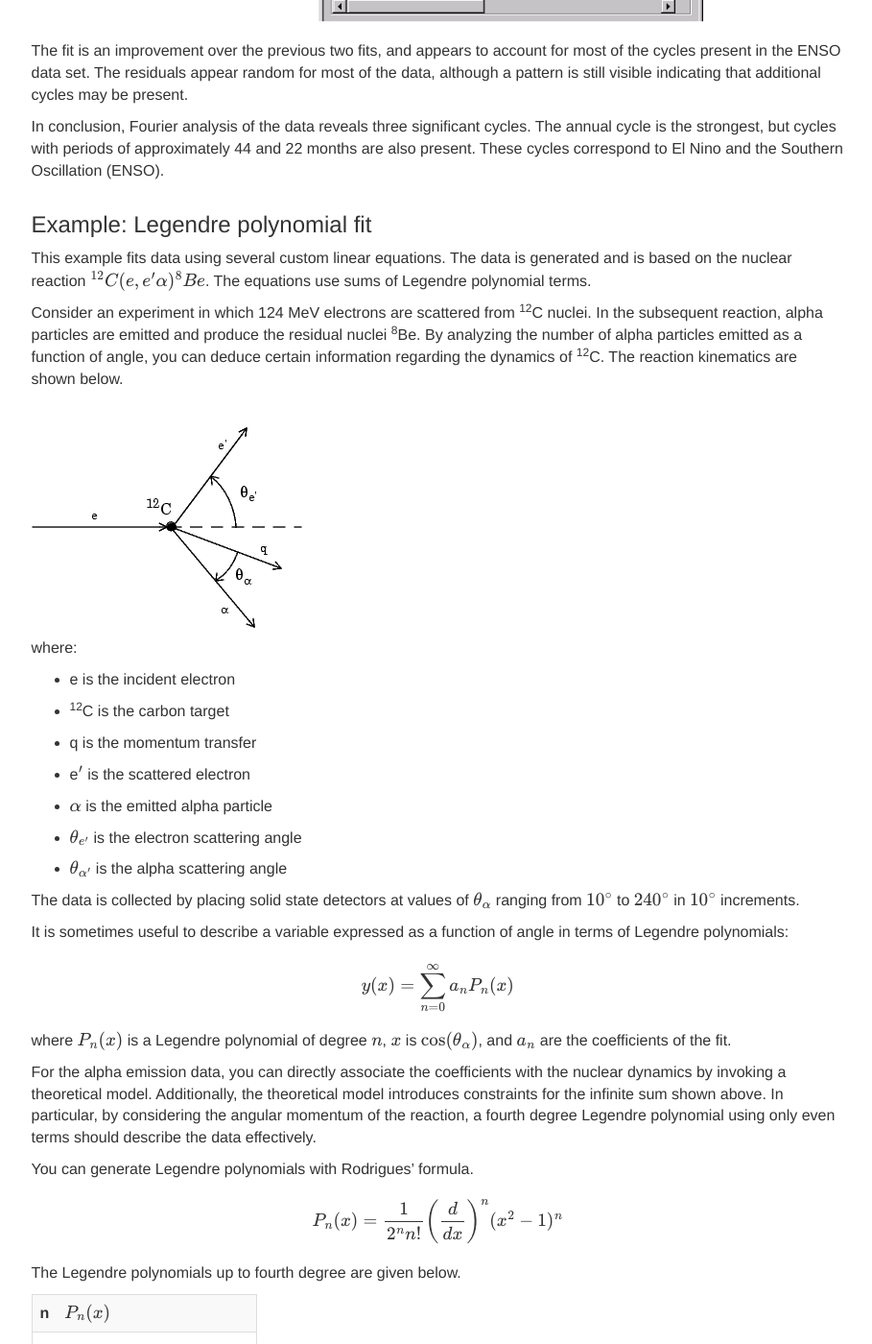
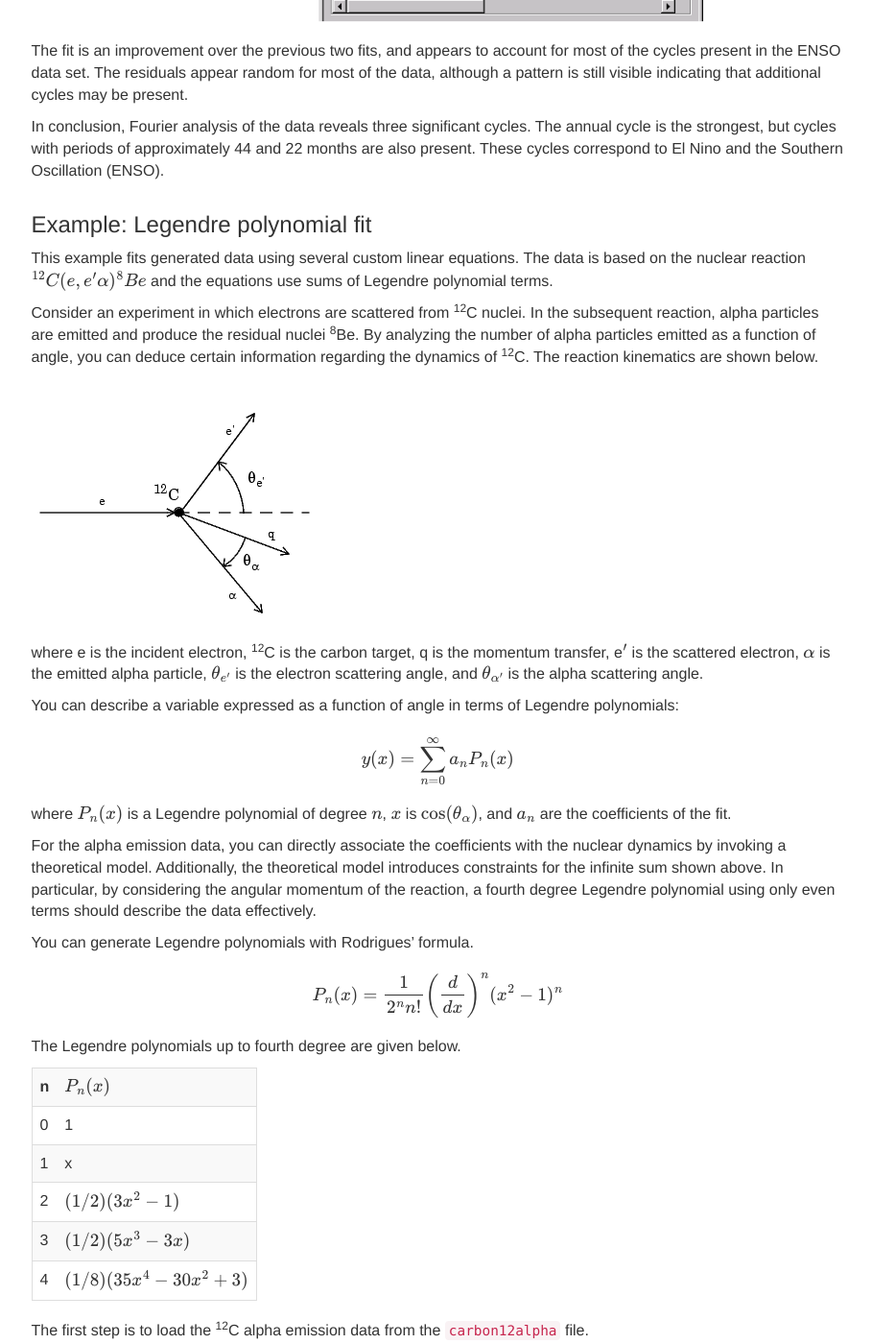
Before and after one commit to djdeangelis/curvefit, a Jekyll site: the page built from pages/mydoc/mydoc_parametricfit.md, in a window 1280 px wide and 1400 px high, scrolled down 20036 px. Shown: the whole window at 96% size, without its empty margins (330-1239 px from the left). Built offline with Jekyll 4.4.1, drawn with Linux system fonts in a browser that asks for light colours; formulas are drawn with MathJax 3; comment, search, counter and statistics services are not loaded; some of the changed text lies outside the part shown.

Commit message:
Refine Legendre polynomial example

```diff
--- a/pages/mydoc/mydoc_parametricfit.md
+++ b/pages/mydoc/mydoc_parametricfit.md
@@ -374,24 +374,15 @@ The fit is an improvement over the previous two fits, and appears to account for
 In conclusion, Fourier analysis of the data reveals three significant cycles. The annual cycle is the strongest, but cycles with periods of approximately 44 and 22 months are also present. These cycles correspond to El Nino and the Southern Oscillation (ENSO).
 
 ## Example: Legendre polynomial fit
-This example fits data using several custom linear equations. The data is generated and is based on the nuclear reaction $$^{12}C(e,e'\alpha)^{8}Be$$. The equations use sums of Legendre polynomial terms.
+This example fits generated data using several custom linear equations. The data is based on the nuclear reaction $$^{12}C(e,e'\alpha)^{8}Be$$ and the equations use sums of Legendre polynomial terms.
 
-Consider an experiment in which 124 MeV electrons are scattered from <sup>12</sup>C nuclei. In the subsequent reaction, alpha particles are emitted and produce the residual nuclei <sup>8</sup>Be. By analyzing the number of alpha particles emitted as a function of angle, you can deduce certain information regarding the dynamics of <sup>12</sup>C. The reaction kinematics are shown below.
+Consider an experiment in which electrons are scattered from <sup>12</sup>C nuclei. In the subsequent reaction, alpha particles are emitted and produce the residual nuclei <sup>8</sup>Be. By analyzing the number of alpha particles emitted as a function of angle, you can deduce certain information regarding the dynamics of <sup>12</sup>C. The reaction kinematics are shown below.
 
 {% include image.html file="ch_fit97.gif" %}
 
-where:
-* e is the incident electron
-* <sup>12</sup>C is the carbon target
-* q is the momentum transfer
-* e$$^{\prime}$$ is the scattered electron
-* $$\alpha$$ is the emitted alpha particle
-* $$\theta_{e^{\prime}}$$ is the electron scattering angle
-* $$\theta_{\alpha^{\prime}}$$ is the alpha scattering angle
+where e is the incident electron, <sup>12</sup>C is the carbon target, q is the momentum transfer, e$$^{\prime}$$ is the scattered electron, $$\alpha$$ is the emitted alpha particle, $$\theta_{e^{\prime}}$$ is the electron scattering angle, and $$\theta_{\alpha^{\prime}}$$ is the alpha scattering angle.
 
-The data is collected by placing solid state detectors at values of $$\theta_{\alpha}$$ ranging from $$10^{\circ}$$ to $$240^{\circ}$$ in $$10^{\circ}$$ increments.
-
-It is sometimes useful to describe a variable expressed as a function of angle in terms of Legendre polynomials:
+You can describe a variable expressed as a function of angle in terms of Legendre polynomials:
 
 $$y(x) = \sum_{n=0}^{\infty}a_{n}P_{n}(x)$$
 
```
Also changed, not shown: other parts of pages/mydoc/mydoc_parametricfit.md (+1 -1 lines), images/ch_fit97.gif.
